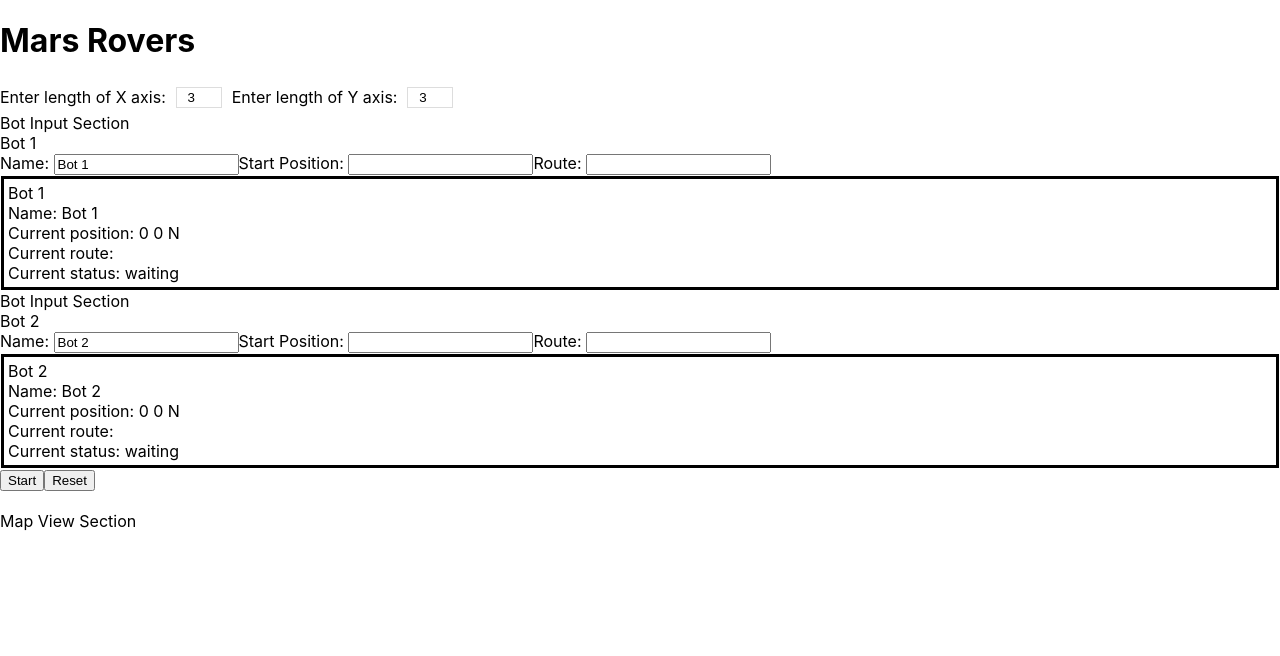
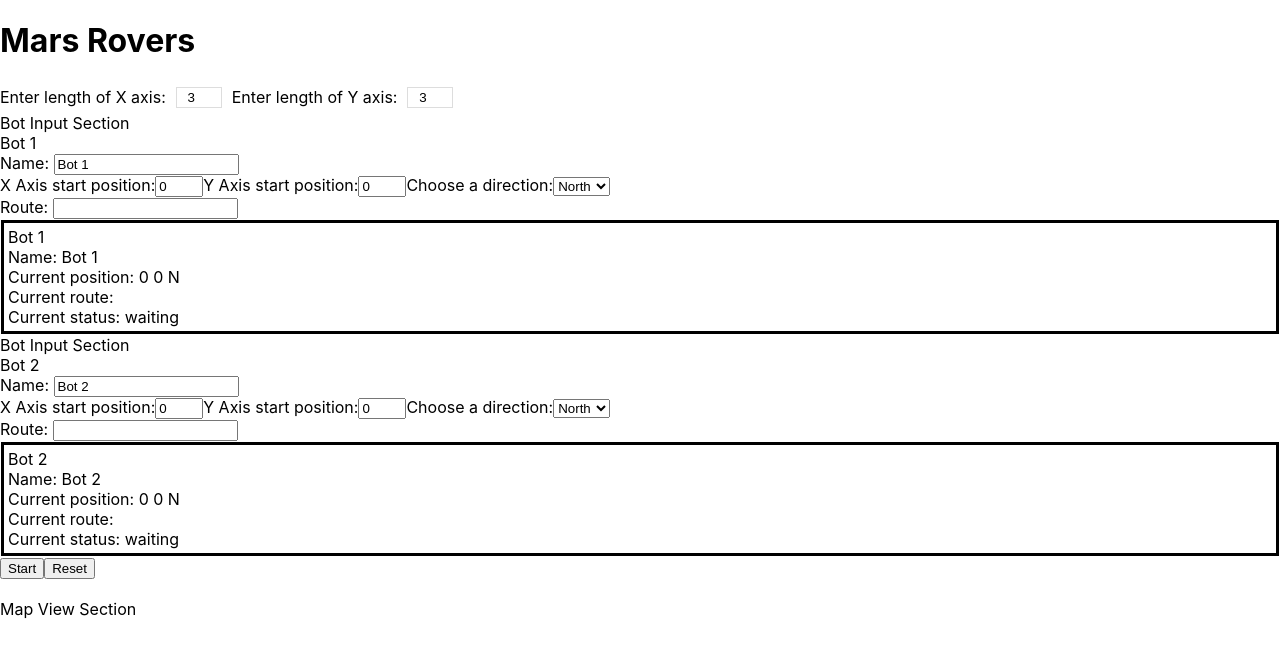
Before and after one commit to GMC437/mars-rovers, a React (Create React App) app: page / in a window 1280 px wide. Shown: the top 656 px of the page. Built offline with nearby package versions, Linux system fonts and the light colour scheme.

Commit message:
updated start position input with state

```diff
--- a/src/components/bot/BotInputSection/index.js
+++ b/src/components/bot/BotInputSection/index.js
@@ -1,5 +1,6 @@
 import React, { useState } from "react";
 import { useDispatch } from "react-redux";
+import StartPositionInput from "../../ui/StartPositionInput";
 import { setBotValue } from "../../../actions";
 import { actionNames } from "../../../enum";
 
@@ -18,6 +19,7 @@ const BotInputSection = ({ title, botId }) => {
     <section>
       Bot Input Section
       <div>{title}</div>
+      <div>
         <label htmlFor={`${botId}-name-input`}>Name: </label>
         <input
           id={`${botId}-name-input`}
@@ -34,15 +36,17 @@ const BotInputSection = ({ title, botId }) => {
           }}
           value={botName}
         ></input>
-      <label htmlFor={`${botId}-start-position-input`}>Start Position: </label>
+      </div>
+      <div>
+        <StartPositionInput xAxisSize={3} yAxisSize={3} />
+      </div>
+      <label htmlFor={`${botId}-route-input`}>Route: </label>
       <input
-        id={`${botId}-start-position-input`}
+        id={`${botId}-route-input`}
         type="text"
         onChange={(e) => {}}
         value=""
       ></input>
-      <label htmlFor={`${botId}-route-input`}>Route: </label>
-      <input id={`${botId}-route-input`} type="text" onChange={(e) => {}} value=""></input>
     </section>
   );
 };
--- a/src/components/pages/RoverPage/index.js
+++ b/src/components/pages/RoverPage/index.js
@@ -34,7 +34,7 @@ const RoverPage = ({ pageTitle }) => {
     <div>
       <h1>{pageTitle}</h1>
       {bots.length < 2 ? (
-        <div>rover output is loading</div>
+        <div>Mars Rovers is loading</div>
       ) : (
         <>
           <MapSetupSection />
--- a/src/components/ui/StartPositionInput/index.js
+++ b/src/components/ui/StartPositionInput/index.js
@@ -1,7 +1,79 @@
-import React from "react";
+import React, { useState } from "react";
+import PropTypes from "prop-types";
 
-const StartPositionInput = () => {
-    return <div>Start Position Input</div>
-}
+const updateStartPositionValue = (
+  value,
+  updatedPosition,
+  event,
+  parentEvent
+) => {
+  event(value);
+  console.log(updatedPosition);
+  //   parentEvent(updatedPosition);
+};
+
+const StartPositionInput = ({ xAxisSize, yAxisSize }) => {
+  const [xAxisValue, setXAxisValue] = useState(0);
+  const [yAxisValue, setYAxisValue] = useState(0);
+  const [directionValue, setDirectionValue] = useState("N");
+  const updatedStartPosition = `${xAxisValue} ${yAxisValue} ${directionValue}`;
+
+  return (
+    <div>
+      <label htmlFor="x-axis-start-position">X Axis start position:</label>
+      <input
+        id="x-axis-start-position"
+        type="number"
+        min="0"
+        max={xAxisSize - 1}
+        onChange={(e) => {
+          updateStartPositionValue(
+            e.target.value,
+            `${e.target.value} ${yAxisValue} ${directionValue}`,
+            setXAxisValue
+          );
+        }}
+        value={xAxisValue}
+      ></input>
+      <label htmlFor="y-axis-start-position">Y Axis start position:</label>
+      <input
+        id="y-axis-start-position"
+        type="number"
+        min="0"
+        max={yAxisSize - 1}
+        onChange={(e) => {
+          updateStartPositionValue(
+            e.target.value,
+            `${xAxisValue} ${e.target.value} ${directionValue}`,
+            setYAxisValue
+          );
+        }}
+        value={yAxisValue}
+      ></input>
+      <label htmlFor="start-direction">Choose a direction:</label>
+      <select
+        id="start-direction"
+        value={directionValue}
+        onChange={(e) => {
+          updateStartPositionValue(
+            e.target.value,
+            `${xAxisValue} ${yAxisValue} ${e.target.value}`,
+            setDirectionValue
+          );
+        }}
+      >
+        <option value="N">North</option>
+        <option value="E">East</option>
+        <option value="W">West</option>
+        <option value="S">South</option>
+      </select>
+    </div>
+  );
+};
+
+StartPositionInput.propTypes = {
+    xAxisSize: PropTypes.number.isRequired,
+    yAxisSize: PropTypes.number.isRequired,
+  };
 
 export default StartPositionInput;
```
Lines whose indentation alone changed are shown as unchanged.
